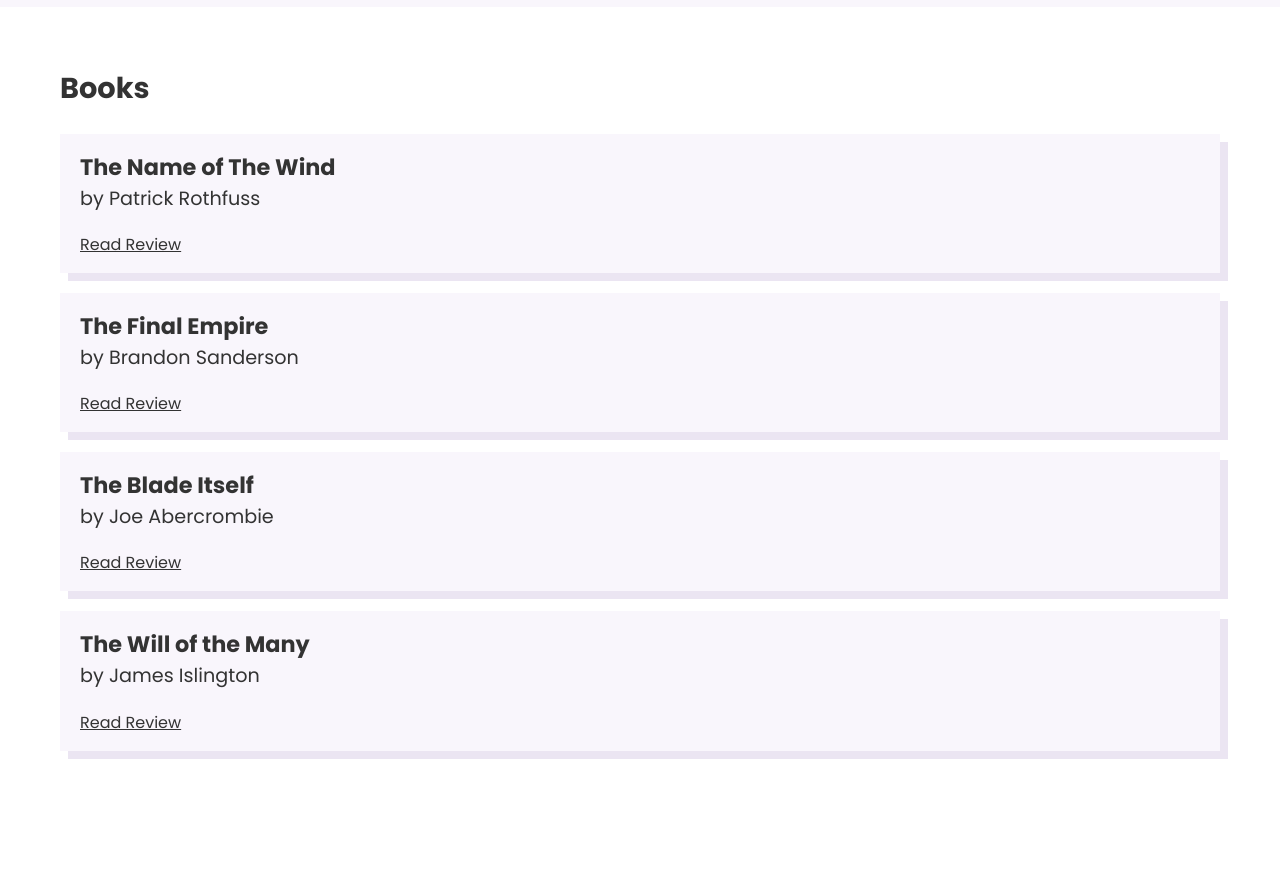
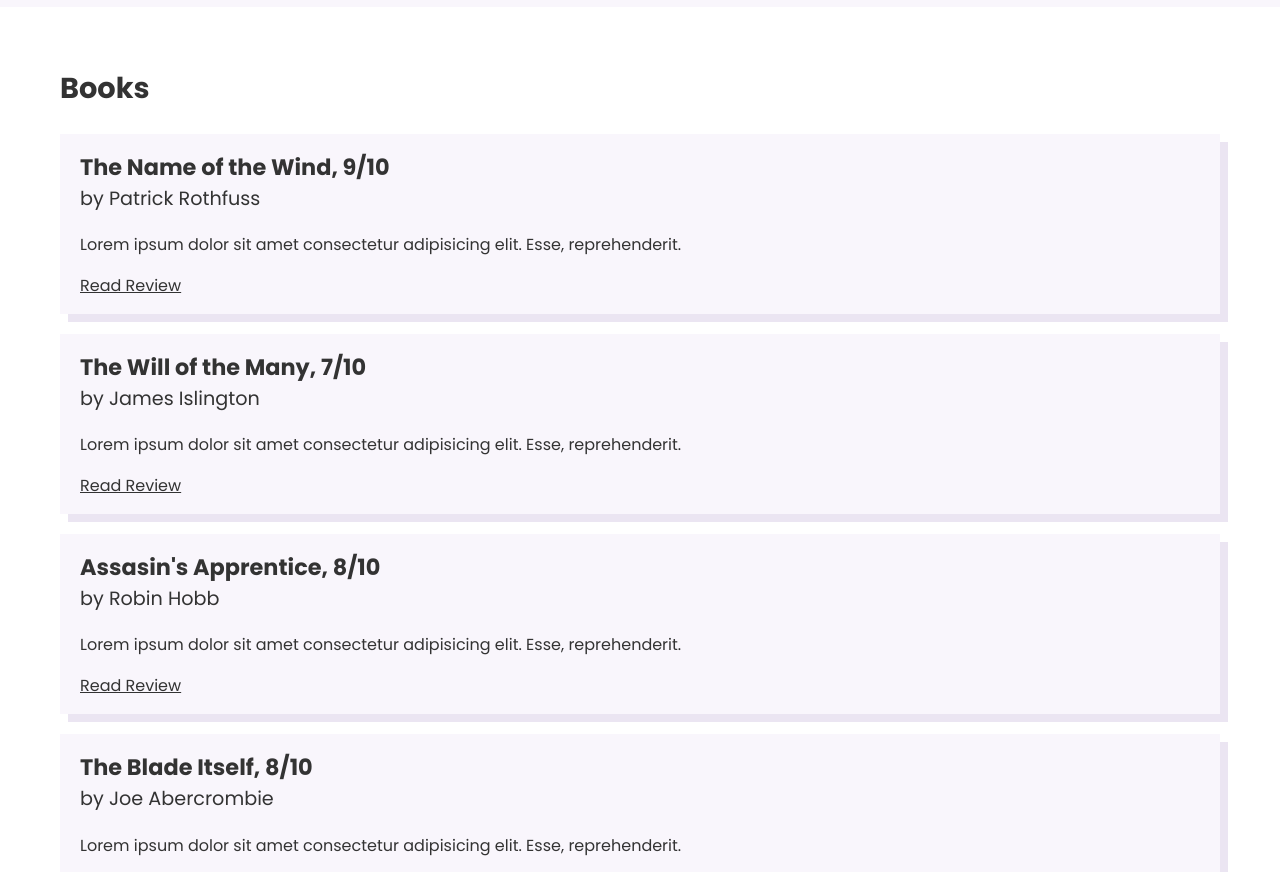
Before and after one commit to Riot-Mind-Studios-LLC/book-bites, an Astro site: page /books in a window 1280 px wide. Shown: the part 70-942 px from the top of the page. Before the commit the page ends 881 px from the top, so only its background shows below. Built offline with nearby package versions, Linux system fonts and the light colour scheme; Astro itself is replaced by a stand-in of ours.

Commit message:
added collection of books using a json file, added a books.json file, added a content.config file to define the collection, now using zod

```diff
--- a/src/components/BookCard.astro
+++ b/src/components/BookCard.astro
@@ -1,4 +1,6 @@
 ---
+import type { CollectionEntry } from "astro:content";
+
 // When you access properties in a template, you dont get intellisense to tell you which properties are on the book
 // you could pass ay prop into the associated component without errors or checks
 // to combat both of these, you can use a typescript interface to define how the props should look
@@ -6,10 +8,11 @@
 // errors will now show up on props that werent defined here
 interface Props {
   // define what props should be allowed into this component
-  book: {
-    title: string;
-    author: string;
-  };
+  // book: {
+  //   title: string;
+  //   author: string;
+  // };
+  book: CollectionEntry<"books">;
 }
 // An Astro component is a reusable building block saved as a .astro file. You write a piece of a page once, such as a card, header or button, and reuse it anywhere.
 // Runs at build time: imports, props, data
@@ -23,8 +26,13 @@ const { book } = Astro.props;
 <!-- Reads data from the book array of objects in the index.astro file -->
 <!-- here you can use the book values because they have been destructured from the array of objects -->
 <div class="book-card">
-  <p class="book-title">{book.title}</p>
-  <p class="book-author">by {book.author}</p>
+  <!-- when you use a collection entry object, all of the properties are stored in a data field -->
+  <!-- you must add ".data" to the call-->
+  <p class="book-title">
+    {book.data.title}, {book.data.rating}/10
+  </p>
+  <p class="book-author">by {book.data.author}</p>
+  <p class="book-summary">{book.data.summary}</p>
   <a href="">Read Review</a>
 </div>
 
@@ -51,4 +59,7 @@ const { book } = Astro.props;
   .book-author {
     margin-top: 0;
   }
+  .book-summary {
+    font-size: 1em;
+  }
 </style>
--- /dev/null
+++ b/src/content.config.ts
@@ -0,0 +1,29 @@
+// define the collection for the application
+import { file } from "astro/loaders";
+import { defineCollection } from "astro:content";
+import { z } from "astro/zod";
+
+// configure the collection
+const books = defineCollection({
+  // loader property - a function to load the data source
+  // file: loads data from a single file
+  // glob: loads data from multiple files
+  loader: file("src/content/books.json"),
+
+  // schema property - defines how the data should look (zod)
+  // this field is optional
+  // use it to ensure type safety and initiate intellisense
+  // this z object represents how the data object in the json file should be structured
+  schema: z.object({
+    id: z.string(), // required to be text
+    title: z.string(), // required to be text
+    author: z.string(), // required to be text
+    rating: z.number(), // required to be a number
+    summary: z.string(), // required to be text
+    // finished: z.boolean().optional(), // optional true/false
+  }),
+});
+
+// export the collection
+// must export for each collection defined in this file
+export const collections = { books };
--- /dev/null
+++ b/src/content/books.json
@@ -0,0 +1,37 @@
+[
+  {
+    "id": "1",
+    "title": "The Name of the Wind",
+    "author": "Patrick Rothfuss",
+    "rating": 9,
+    "summary": "Lorem ipsum dolor sit amet consectetur adipisicing elit. Esse, reprehenderit."
+  },
+  {
+    "id": "2",
+    "title": "The Will of the Many",
+    "author": "James Islington",
+    "rating": 7,
+    "summary": "Lorem ipsum dolor sit amet consectetur adipisicing elit. Esse, reprehenderit."
+  },
+  {
+    "id": "3",
+    "title": "Assasin's Apprentice",
+    "author": "Robin Hobb",
+    "rating": 8,
+    "summary": "Lorem ipsum dolor sit amet consectetur adipisicing elit. Esse, reprehenderit."
+  },
+  {
+    "id": "4",
+    "title": "The Blade Itself",
+    "author": "Joe Abercrombie",
+    "rating": 8,
+    "summary": "Lorem ipsum dolor sit amet consectetur adipisicing elit. Esse, reprehenderit."
+  },
+  {
+    "id": "5",
+    "title": "The Final Empire",
+    "author": "Brandon Sanderson",
+    "rating": 7,
+    "summary": "Lorem ipsum dolor sit amet consectetur adipisicing elit. Esse, reprehenderit."
+  }
+]
--- a/src/pages/books/index.astro
+++ b/src/pages/books/index.astro
@@ -4,22 +4,31 @@
 // imports
 import BaseLayout from "../../layouts/BaseLayout.astro";
 import BookCard from "../../components/BookCard.astro";
+import { getCollection } from "astro:content";
 
 // An interface is a TypeScript feature, not something specific to Astro. It describes the shape of an object: which properties it has and what type each one is. It’s a contract that says what data is expected.
-interface Book {
-  title: string;
-  author: string;
-}
+// defines the books inside this component
+// now done in the collection
+// interface Book {
+//   title: string;
+//   author: string;
+// }
 
 // define books data
 // an array of book objects made according to the book interface
 // normally you would fetch data from an api or use astro's content collections
-const books: Book[] = [
-  { title: "The Name of The Wind", author: "Patrick Rothfuss" },
-  { title: "The Final Empire", author: "Brandon Sanderson" },
-  { title: "The Blade Itself", author: "Joe Abercrombie" },
-  { title: "The Will of the Many", author: "James Islington" },
-];
+// const books: Book[] = [
+//   { title: "The Name of The Wind", author: "Patrick Rothfuss" },
+//   { title: "The Final Empire", author: "Brandon Sanderson" },
+//   { title: "The Blade Itself", author: "Joe Abercrombie" },
+//   { title: "The Will of the Many", author: "James Islington" },
+// ];
+
+// get the collection of json data that was defined in the content.config file
+// pass in the name of the collection you want to return
+// astro will use this books collection that you defined to load the data and bring it into this component
+// this will be an array of book object entries
+const books = await getCollection("books");
 ---
 
 <BaseLayout>
```
Also changed, not shown: src/pages/index.astro (+9 -2 lines).
